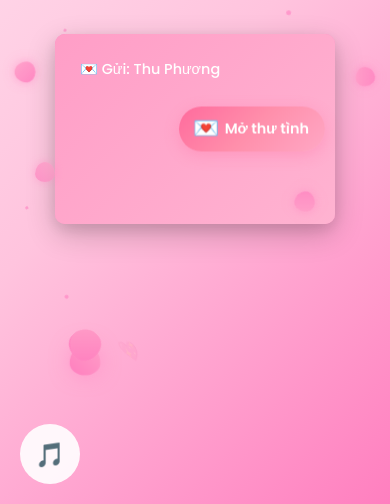
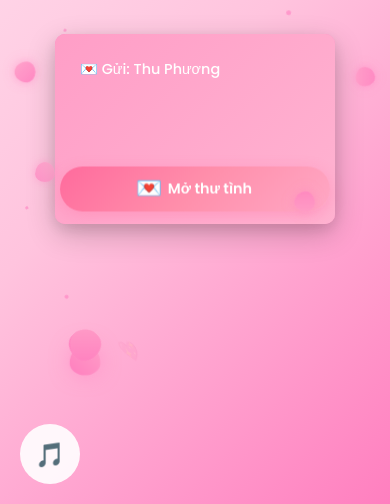
Before and after one commit to evantrinh-tech/Family, a plain HTML site: page index.html in a window 390 px wide. Shown: the part 340-844 px from the top of the page. Drawn offline with nearby package versions, Linux system fonts and the light colour scheme.

Commit message:
Lower envelope open button position by 40px for better alignment

```diff
--- a/index.html
+++ b/index.html
@@ -1050,7 +1050,7 @@
         /* Envelope Open Button */
         .envelope-open-btn {
             position: absolute;
-            top: 50%;
+            top: calc(50% + 60px);
             right: -180px;
             transform: translateY(-50%);
             background: linear-gradient(135deg, #ff6b9d 0%, #ff8fab 50%, #ffa8c5 100%);
@@ -1103,8 +1103,8 @@
 
         @media (max-width: 480px) {
             .envelope-open-btn {
-                right: 10px;
-                min-width: 120px;
+                right: 5px;
+                min-width: 270px;
                 padding: 8px 16px;
                 font-size: 0.8rem;
             }
```
